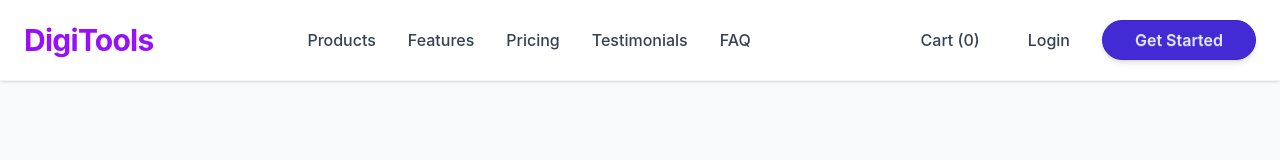
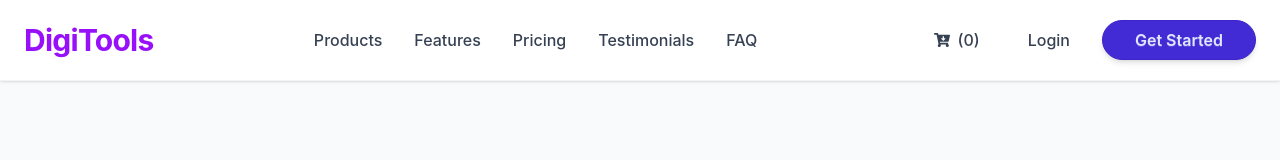
Before and after one commit to tushariqbal1/assignment-6, a React (Vite) app: page / in a window 1280 px wide. Shown: the top 160 px of the page. Built offline with nearby package versions, Linux system fonts and the light colour scheme.

Commit message:
add close and hamberger icon

```diff
--- a/src/components/Navbar.jsx
+++ b/src/components/Navbar.jsx
@@ -1,4 +1,8 @@
 import { useState } from "react";
+import { FaCartArrowDown } from "react-icons/fa";
+import { GiHamburgerMenu } from "react-icons/gi";
+import { IoMdCloseCircle } from "react-icons/io";
+
 
 function Navbar({ totalItems, setActiveTab }) {
   const [isOpen, setIsOpen] = useState(false);
@@ -9,7 +13,7 @@ function Navbar({ totalItems, setActiveTab }) {
 
         {/* Logo */}
         <div className="flex items-center gap-3">
-          <h1 className="text-3xl font-bold text-purple-600 tracking-tight">DigiTools</h1>
+          <h1 className="text-3xl font-bold cursor-pointer text-purple-600 tracking-tight">DigiTools</h1>
         </div>
 
         {/* Desktop Menu */}
@@ -25,12 +29,12 @@ function Navbar({ totalItems, setActiveTab }) {
         <div className="hidden md:flex items-center gap-4">
           <button
             onClick={() => setActiveTab("cart")}
-            className="flex items-center gap-2 text-gray-700 hover:text-gray-900 font-medium px-4 py-2 transition-colors"
+            className="flex items-center gap-2 text-gray-700 cursor-pointer hover:text-gray-900 font-medium px-4 py-2 transition-colors"
           >
-            Cart ({totalItems})
+            <FaCartArrowDown /> ({totalItems})
           </button>
 
-          <button className="flex items-center gap-2 text-gray-700 hover:text-gray-900 font-medium px-4 py-2 transition-colors">
+          <button className="flex items-center cursor-pointer gap-2 text-gray-700 hover:text-gray-900 font-medium px-4 py-2 transition-colors">
             Login
           </button>
 
@@ -42,7 +46,7 @@ function Navbar({ totalItems, setActiveTab }) {
         {/* Mobile Hamburger */}
         <div className="md:hidden">
           <button onClick={() => setIsOpen(!isOpen)} className="text-[16px] font-bold text-gray-800 bg-gray-100 px-3 py-2 rounded-md hover:bg-gray-200 transition-colors cursor-pointer">
-            {isOpen ? "CLOSE" : "MENU"}
+            {isOpen ? <IoMdCloseCircle /> : <GiHamburgerMenu />}
           </button>
         </div>
       </div>
```
